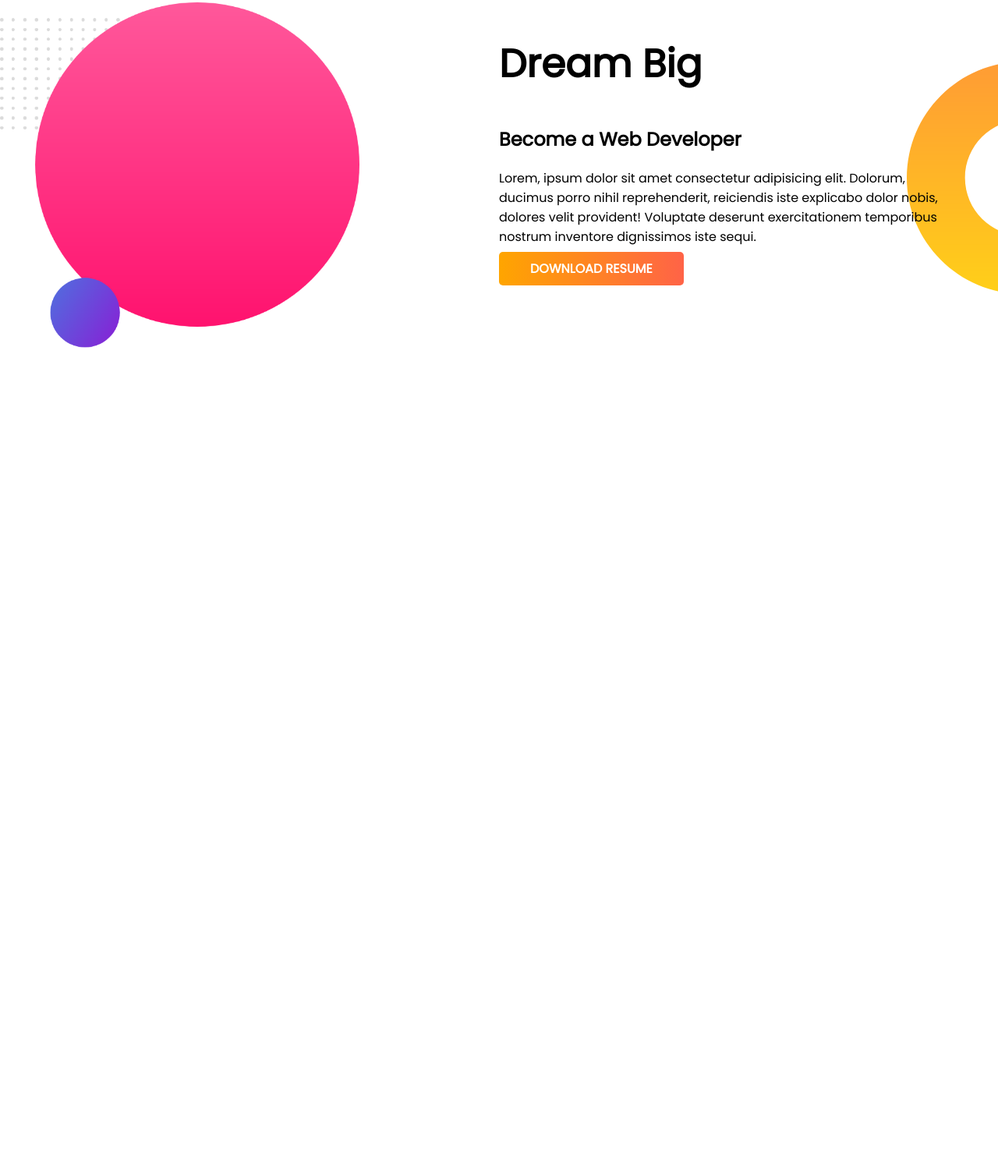
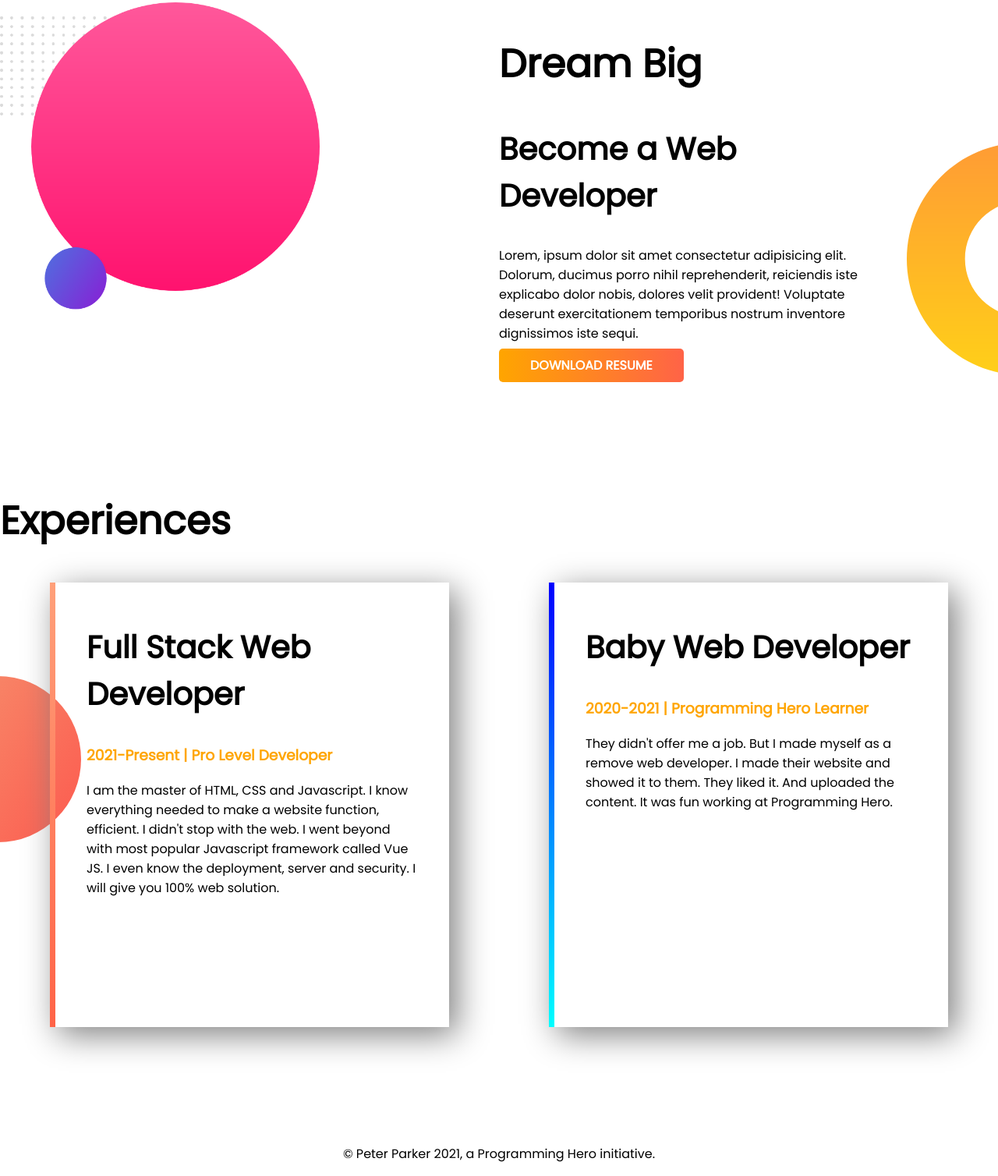
Before and after one commit to numansaady/nsportfolio, a plain HTML site: page index.html in a window 1280 px wide. Shown: the part 611-2119 px from the top of the page at 78% size. Before the commit the page ends 1064 px from the top, so only its background shows below. Drawn offline with Linux system fonts and the light colour scheme.

Commit message:
exp added

```diff
--- a/index.html
+++ b/index.html
@@ -13,7 +13,7 @@
 </head>
 
 <body>
-    <section class="top-banner">
+    <section class="top-banner flexible-container">
         <div class="half-width">
             <h1>Welcome To</h1>
             <h1><span class="orange-color">Numan Saady</span> World!</h1>
@@ -27,7 +27,7 @@
         </div>
     </section>
 
-    <section class="dream-big">
+    <section class="dream-big flexible-container">
         <div class="half-width">
             <img src="images/my-bg2.png" alt="">
         </div>
@@ -40,6 +40,27 @@
             <a href="#" class="link-btn">DOWNLOAD RESUME</a>
         </div>
     </section>
+
+    <section class="experience-area">
+        <h1>Experiences</h1>
+        <div class="flexible-container">
+            <div class="experience-item ex-1">
+                <h2>Full Stack Web Developer</h2>
+                <h3 class="orange-color">2021-Present | Pro Level Developer</h3>
+                <p>I am the master of HTML, CSS and Javascript. I know everything needed to make a website function, efficient. I didn't stop with the web. I went beyond with most popular Javascript framework called Vue JS. I even know the deployment, server
+                    and security. I will give you 100% web solution.</p>
+            </div>
+            <div class="experience-item ex-2">
+                <h2>Baby Web Developer</h2>
+                <h3 class="orange-color">2020-2021 | Programming Hero Learner</h3>
+                <p>They didn't offer me a job. But I made myself as a remove web developer. I made their website and showed it to them. They liked it. And uploaded the content. It was fun working at Programming Hero.</p>
+            </div>
+        </div>
+    </section>
+
+    <footer>
+        <p>© Peter Parker 2021, a Programming Hero initiative.</p>
+    </footer>
 </body>
 
 </html>
--- a/style.css
+++ b/style.css
@@ -5,6 +5,10 @@
 
 h1 {
     font-size: 50px;
+}
+
+h2 {
+    font-size: 40px;
 }
 
 .orange-color {
@@ -19,7 +23,7 @@
     padding-left: 5%;
 }
 
-section {
+.flexible-container {
     display: flex;
 }
 
@@ -45,10 +49,41 @@
 .dream-big {
     background-image: url(images/dream-bg.png);
     background-repeat: no-repeat;
-    background-position: right;
+    background-position: right bottom;
     background-size: auto;
+    margin-bottom: 150px;
 }
 
 .dream-big .half-width {
-    padding-right: 5%;
+    padding-right: 10%;
 }
+
+.experience-area {
+    margin-bottom: 150px;
+    background-image: url(images/exp-bg.png);
+    background-repeat: no-repeat;
+    background-position: left center;
+}
+
+.experience-item {
+    width: 40%;
+    box-shadow: 10px 10px 40px gray;
+    margin: 0 5%;
+    padding: 20px 40px 150px;
+}
+
+.experience-item.ex-1 {
+    border-left: 7px solid;
+    border-image: linear-gradient(lightsalmon, tomato);
+    border-image-slice: 1;
+}
+
+.experience-item.ex-2 {
+    border-left: 7px solid;
+    border-image: linear-gradient(blue, cyan);
+    border-image-slice: 1;
+}
+
+footer p {
+    text-align: center;
+}
```
